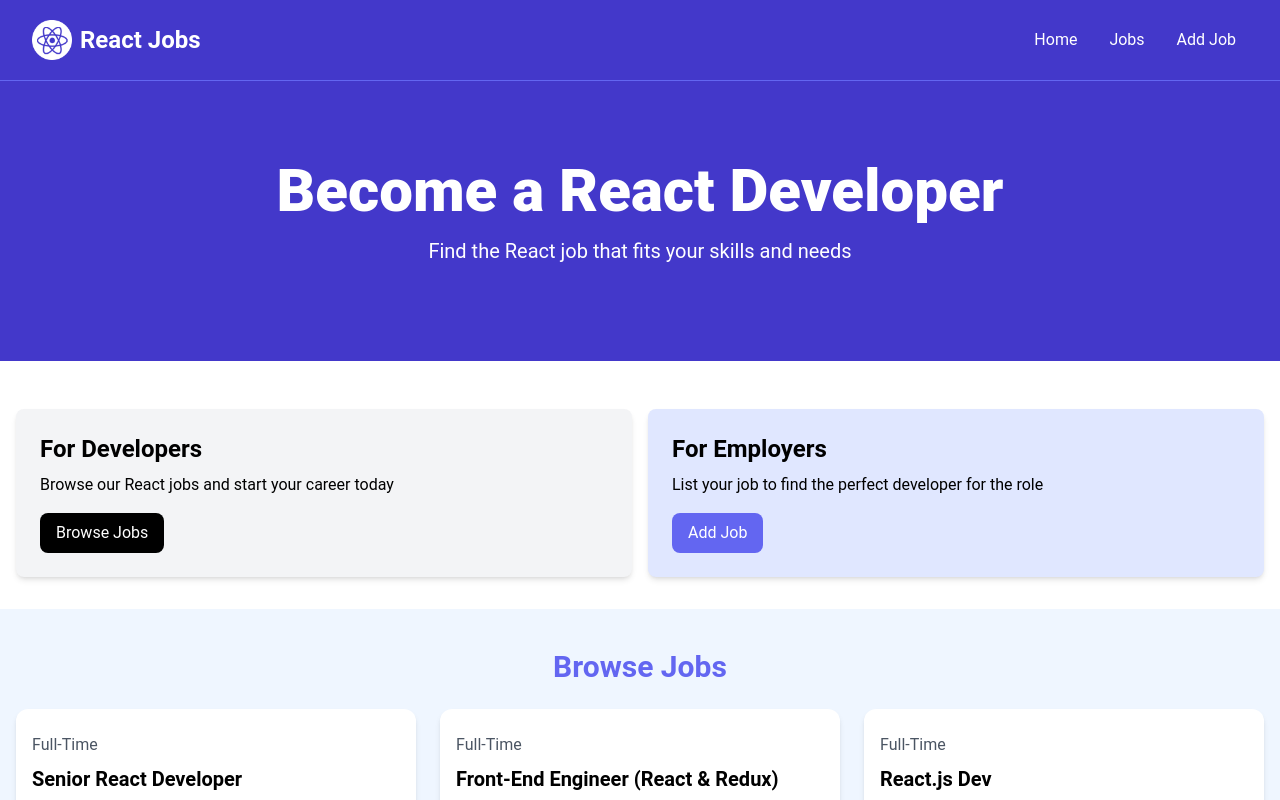
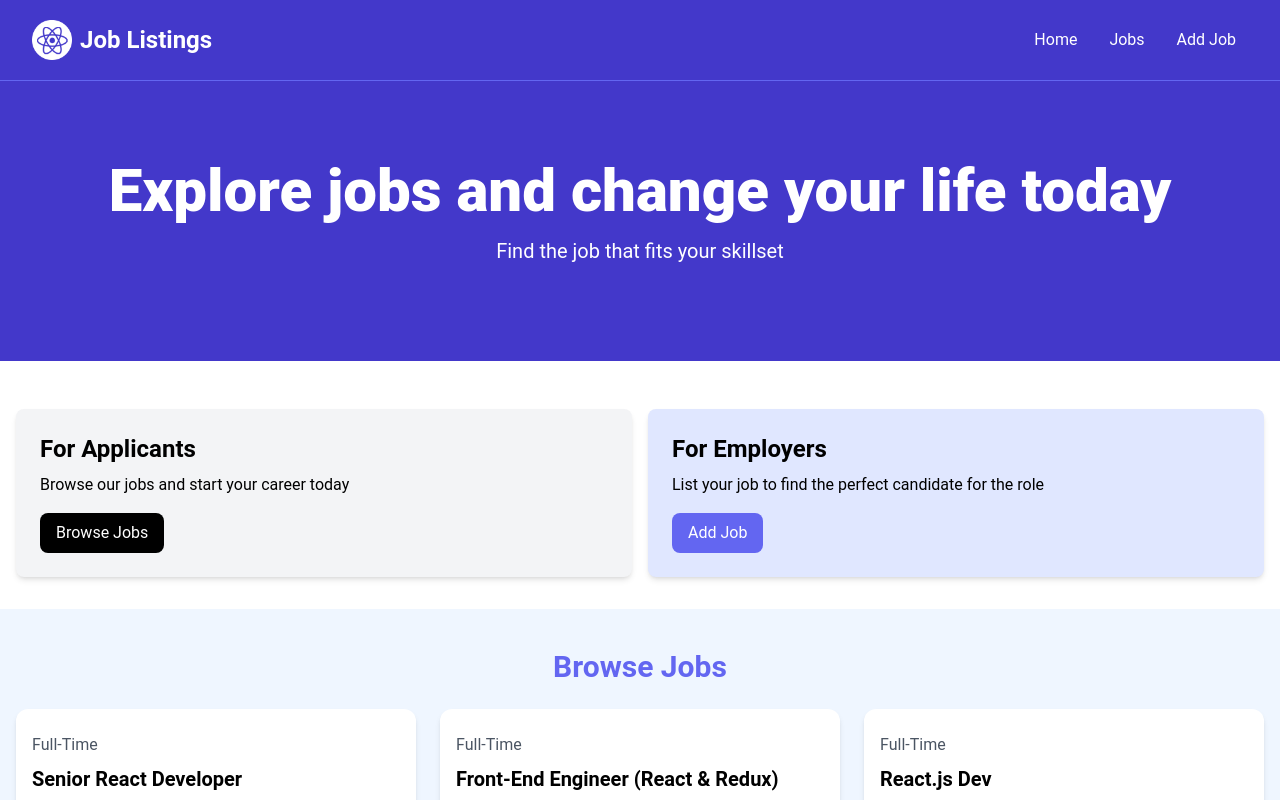
Before and after one commit to 7daytheory/react-2024, a React (Vite) app in the folder my-react-app/: page / in a window 1280 px wide. Shown: the top 800 px of the page. Built offline with nearby package versions, Linux system fonts and the light colour scheme.

Commit message:
Make general changes to wording on the website

```diff
--- a/my-react-app/src/App.jsx
+++ b/my-react-app/src/App.jsx
@@ -1,4 +1,4 @@
-import Hero from "./components/Hero";
+import Banner from "./components/Banner";
 import HomeCards from "./components/HomeCards";
 import Listings from "./components/Listings";
 import Navbar from "./components/Navbar";
@@ -9,7 +9,7 @@ function App() {
   return (
     <>
       <Navbar />
-      <Hero title='Become a React Developer' subtitle='Find the React job that fits your skills and needs' />
+      <Banner />
       <HomeCards />
       <Listings />
       <ViewAll />
--- a/my-react-app/src/components/Hero.jsx
+++ b/my-react-app/src/components/Banner.jsx
@@ -1,4 +1,4 @@
-const Hero = ({title = 'Become a React Dev', subtitle = 'Find the React job that fits your skillset'}) => {
+const Banner = ({title = 'Explore jobs and change your life today', subtitle = 'Find the job that fits your skillset'}) => {
     return (
       <section className='bg-indigo-700 py-20 mb-4'>
         <div className='max-w-7xl mx-auto px-4 sm:px-6 lg:px-8 flex flex-col items-center'>
@@ -13,4 +13,4 @@ const Hero = ({title = 'Become a React Dev', subtitle = 'Find the React job that
     );
   };
 
-  export default Hero;
+  export default Banner;
--- a/my-react-app/src/components/HomeCards.jsx
+++ b/my-react-app/src/components/HomeCards.jsx
@@ -7,9 +7,9 @@ const HomeCards = () => {
       <div className='container-xl lg:container m-auto'>
         <div className='grid grid-cols-1 md:grid-cols-2 gap-4 p-4 rounded-lg'>
           <Card>
-            <h2 className='text-2xl font-bold'>For Developers</h2>
+            <h2 className='text-2xl font-bold'>For Applicants</h2>
             <p className='mt-2 mb-4'>
-              Browse our React jobs and start your career today
+              Browse our jobs and start your career today
             </p>
             <a href="#"
               className='inline-block bg-black text-white rounded-lg px-4 py-2 hover:bg-gray-700'
@@ -20,7 +20,7 @@ const HomeCards = () => {
           <Card bg='bg-indigo-100'>
             <h2 className='text-2xl font-bold'>For Employers</h2>
             <p className='mt-2 mb-4'>
-              List your job to find the perfect developer for the role
+              List your job to find the perfect candidate for the role
             </p>
             <a href="#"
               className='inline-block bg-indigo-500 text-white rounded-lg px-4 py-2 hover:bg-indigo-600'>
--- a/my-react-app/src/components/Navbar.jsx
+++ b/my-react-app/src/components/Navbar.jsx
@@ -15,7 +15,7 @@ const Navbar = () => {
             <a href="#" className='flex flex-shrink-0 items-center mr-4'>
             <img className='h-10 w-auto' src={logo} alt='React Jobs' />
               <span className='hidden md:block text-white text-2xl font-bold ml-2'>
-                React Jobs
+                Job Listings
               </span>
             </a>
             <div className='md:ml-auto'>
```
